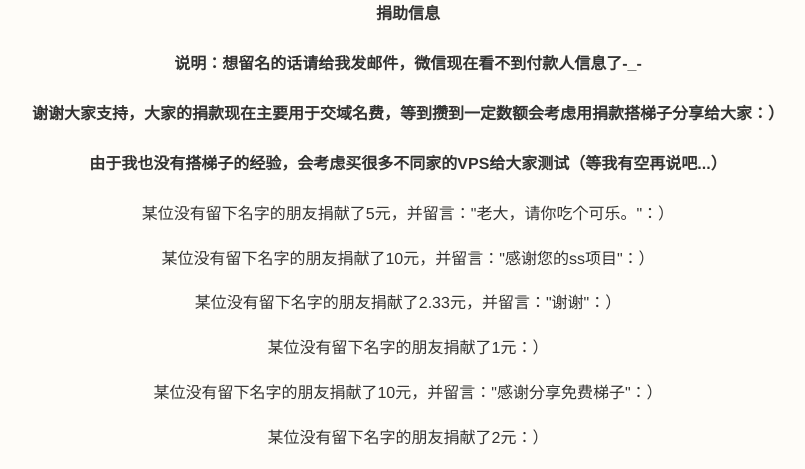
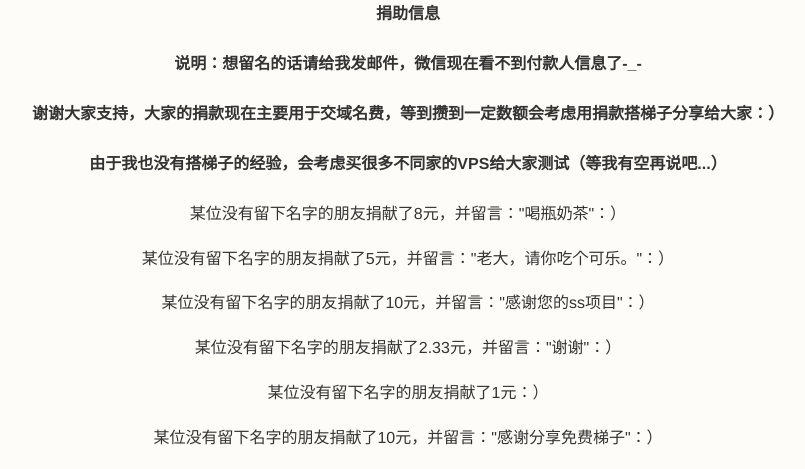
Before and after one commit to the0demiurge/ShadowSocksShare, a Flask app: template app/templates/index.html in a window 1280 px wide. Shown: the part 1025-1494 px from the top of the page, without its empty margins (232-1037 px from the left). Run offline with Flask 2, Linux system fonts and the light colour scheme; the template is opened without the code that fills it: most values are stand-ins (such as "Sample title", 1, 10 or a date in 2020); parts of the project's set-up code (start-up, migrations or seed data) failed here and were passed over.

Commit message:
添加了新的捐助信息

```diff
--- a/app/templates/index.html
+++ b/app/templates/index.html
@@ -61,6 +61,9 @@
   <h4>说明：想留名的话请给我发邮件，微信现在看不到付款人信息了-_-</h4>
   <h4>谢谢大家支持，大家的捐款现在主要用于交域名费，等到攒到一定数额会考虑用捐款搭梯子分享给大家：）</h4>
   <h4>由于我也没有搭梯子的经验，会考虑买很多不同家的VPS给大家测试（等我有空再说吧...）</h4>
+    <p>
+      某位没有留下名字的朋友捐献了8元，并留言："喝瓶奶茶"：）
+    </p>
     <p>
       某位没有留下名字的朋友捐献了5元，并留言："老大，请你吃个可乐。"：）
     </p>
```
